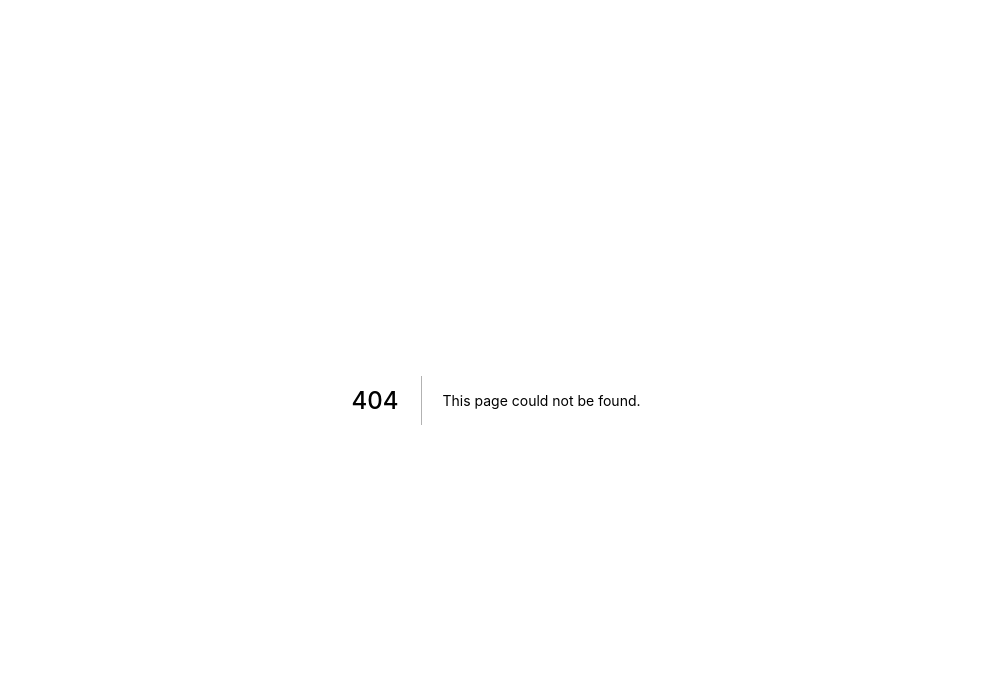
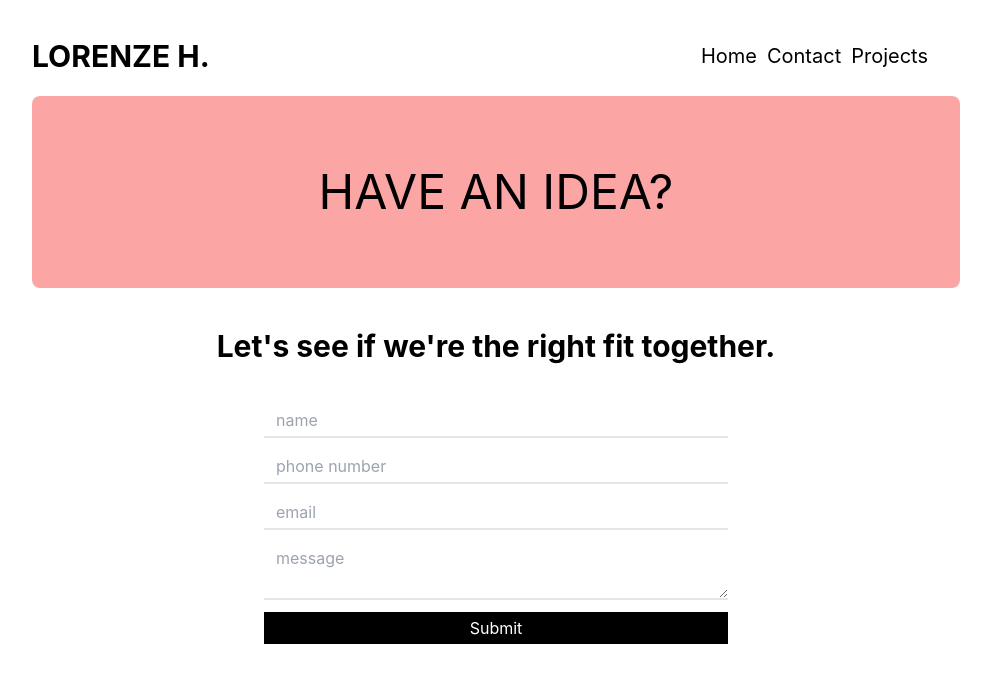
Before and after one commit to lorenzejay/portfolio-site, a Next.js app: page /contact in a window 1280 px wide. Before the commit this address had no page. Shown: the top 682 px of the page, without its empty margins (144-1135 px from the left). Built offline with nearby package versions, Linux system fonts and the light colour scheme.

Commit message:
added pages and cleanup

```diff
--- a/components/header.js
+++ b/components/header.js
@@ -141,8 +141,8 @@ const Header = ({ toggle, homePage = false }) => {
           </Link>
         </li>
         <li>
-          <Link className={`${homePage ? "text-black" : "text-black"}`} href="/about">
-            About
+          <Link className={`${homePage ? "text-black" : "text-black"}`} href="/contact">
+            Contact
           </Link>
         </li>
         <li>
--- a/components/pageBanners.js
+++ b/components/pageBanners.js
@@ -1,8 +1,10 @@
 import React from "react";
 
-const PageBanners = ({ title }) => {
+const PageBanners = ({ title, className }) => {
   return (
-    <div className="bg-gray-300 pt-20 relative h-80 flex justify-center">
+    <div
+      className={` mt-24 relative  w-full lg:h-48  rounded-lg bg-gray-300 flex justify-center ${className}`}
+    >
       <h1 className="text-5xl text-center my-auto uppercase text-bold">{title}</h1>
     </div>
   );
--- /dev/null
+++ b/components/techIUse.js
@@ -0,0 +1,5 @@
+const TechIUse = () => {
+  return <div>this is the tech i use</div>;
+};
+
+export default TechIUse;
--- /dev/null
+++ b/pages/contact.js
@@ -0,0 +1,54 @@
+import React, { useState } from "react";
+import InitialTransition from "../components/intialTransition";
+import Layout from "../components/layout";
+import PageBanners from "../components/pageBanners";
+
+const Contact = () => {
+  const [name, setName] = useState("");
+  const [email, setEmail] = useState("");
+  const [phoneNumber, setPhoneNumber] = useState("");
+  const [message, setMessage] = useState("");
+  return (
+    <Layout className="absolute w-full">
+      <section className="min-h-screen">
+        <InitialTransition />
+        <PageBanners title="Have an idea?" className="bg-red-300" />
+        <h2 className="lg:text-3xl font-bold w-full text-center rounded-md my-10">
+          Let's see if we're the right fit together.
+        </h2>
+        <form className="flex flex-col mx-auto items-center justify-center w-1/2 gap-3 relative mt-10">
+          <input
+            placeholder="name"
+            value={name}
+            onChange={(e) => setName(e.target.value)}
+            className="w-full border-b-2 border-black border-opacity-10 px-3 py-1"
+          />
+          <input
+            placeholder="phone number"
+            value={phoneNumber}
+            onChange={(e) => setPhoneNumber(e.target.value)}
+            className="w-full border-b-2 border-black  border-opacity-10 px-3 py-1"
+          />
+          <input
+            placeholder="email"
+            value={email}
+            onChange={(e) => setEmail(e.target.value)}
+            className="w-full border-b-2  border-black border-opacity-10 px-3 py-1"
+          />
+          <textarea
+            placeholder="message"
+            value={message}
+            onChange={(e) => setMessage(e.target.value)}
+            className="w-full border-b-2  border-black border-opacity-10 px-3 py-1"
+            cols="30"
+          ></textarea>
+          <button type="submit" className="bg-black text-white px-5 py-1 w-full">
+            Submit
+          </button>
+        </form>
+      </section>
+    </Layout>
+  );
+};
+
+export default Contact;
--- a/pages/projects.js
+++ b/pages/projects.js
@@ -1,17 +1,14 @@
 import Layout from "../components/layout";
-import PaddingWrapper from "../components/paddingWrapper";
 import PageBanners from "../components/pageBanners";
-import { motion } from "framer-motion";
-import { useRef } from "react";
 import InitialTransition from "../components/intialTransition";
+
 const Projects = () => {
   return (
-    <Layout>
-      <InitialTransition />
-      <PageBanners title={"Projects"} />
-      <PaddingWrapper>
-        <h1>Projects</h1>
-      </PaddingWrapper>
+    <Layout className="absolute w-full">
+      <div>
+        <InitialTransition />
+        <PageBanners title={"Projects"} />
+      </div>
     </Layout>
   );
 };
--- a/styles/globals.css
+++ b/styles/globals.css
@@ -43,3 +43,12 @@ a {
   height: 48px;
   background: black;
 }
+
+form input,
+form textarea {
+  outline: none;
+}
+form input:focus,
+form textarea:focus {
+  border-bottom: 2px solid green !important;
+}
```
